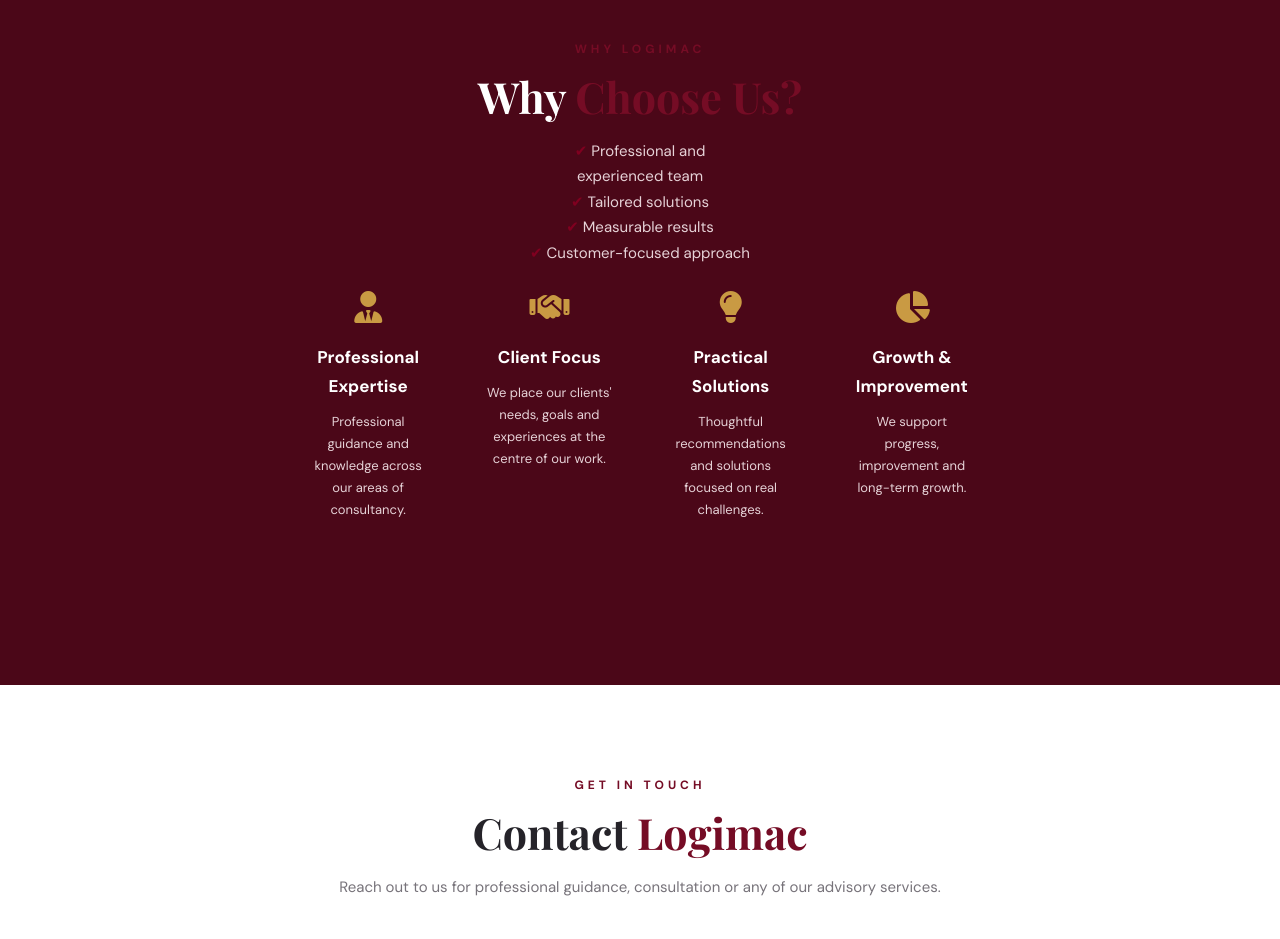
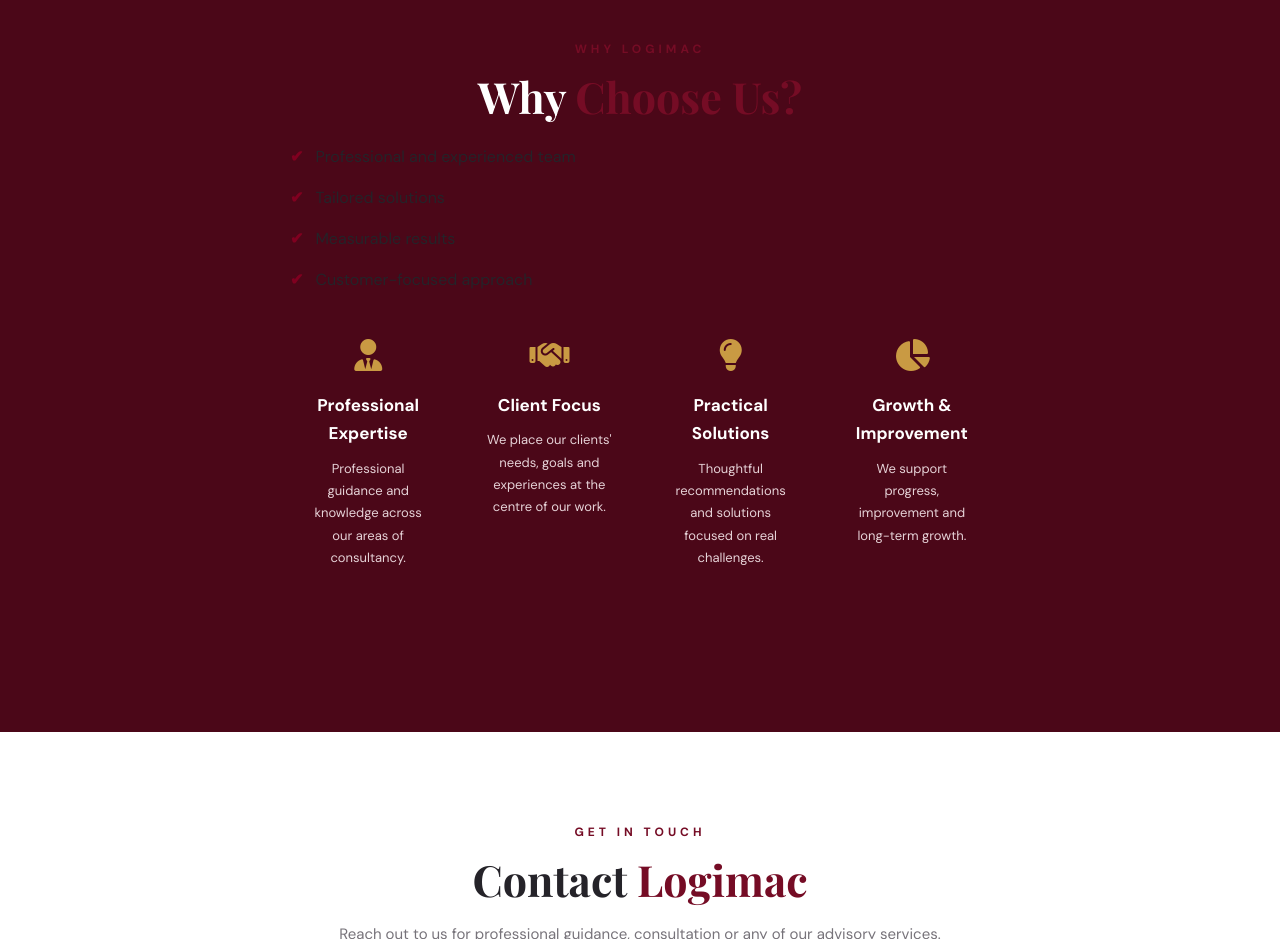
Before and after one commit to hubtechi/Logimac-Advisory-Ltd, a plain HTML site: page index.html in a window 1280 px wide. Shown: the part 1440-2379 px from the top of the page. Drawn offline with nearby package versions, Linux system fonts and the light colour scheme.

Commit message:
Update index.html

```diff
--- a/index.html
+++ b/index.html
@@ -945,6 +945,26 @@ footer {
     border-radius: 12px;
     }
 
+    .choose-list {
+    list-style: none;
+    padding: 0;
+    margin: 20px 0;
+}
+
+.choose-list li {
+    display: flex;
+    align-items: flex-start;
+    gap: 12px;
+    margin-bottom: 14px;
+    color: var(--dark);
+}
+
+.choose-list .tick {
+    color: #800020;
+    font-weight: bold;
+    flex-shrink: 0;
+    }
+
 </style>
 </head>
 
@@ -1175,18 +1195,14 @@ footer {
 
         <div class="eyebrow">Why Logimac</div>
 
-        <h2>Why <span>Choose Us?</span></h2>
-
-<p>
-    <span style="color:#800020;">✔</span> Professional and <br>
-    experienced team <br>
-
-    <span style="color:#800020;">✔</span> Tailored solutions <br>
-
-    <span style="color:#800020;">✔</span> Measurable results <br>
-
-    <span style="color:#800020;">✔</span> Customer-focused approach<br>
-</p>
+<h2>Why <span>Choose Us?</span></h2>
+
+<ul class="choose-list">
+    <li><span class="tick">✔</span> Professional and experienced team</li>
+    <li><span class="tick">✔</span> Tailored solutions</li>
+    <li><span class="tick">✔</span> Measurable results</li>
+    <li><span class="tick">✔</span> Customer-focused approach</li>
+</ul>
 
     <div class="why-grid">
 
```
